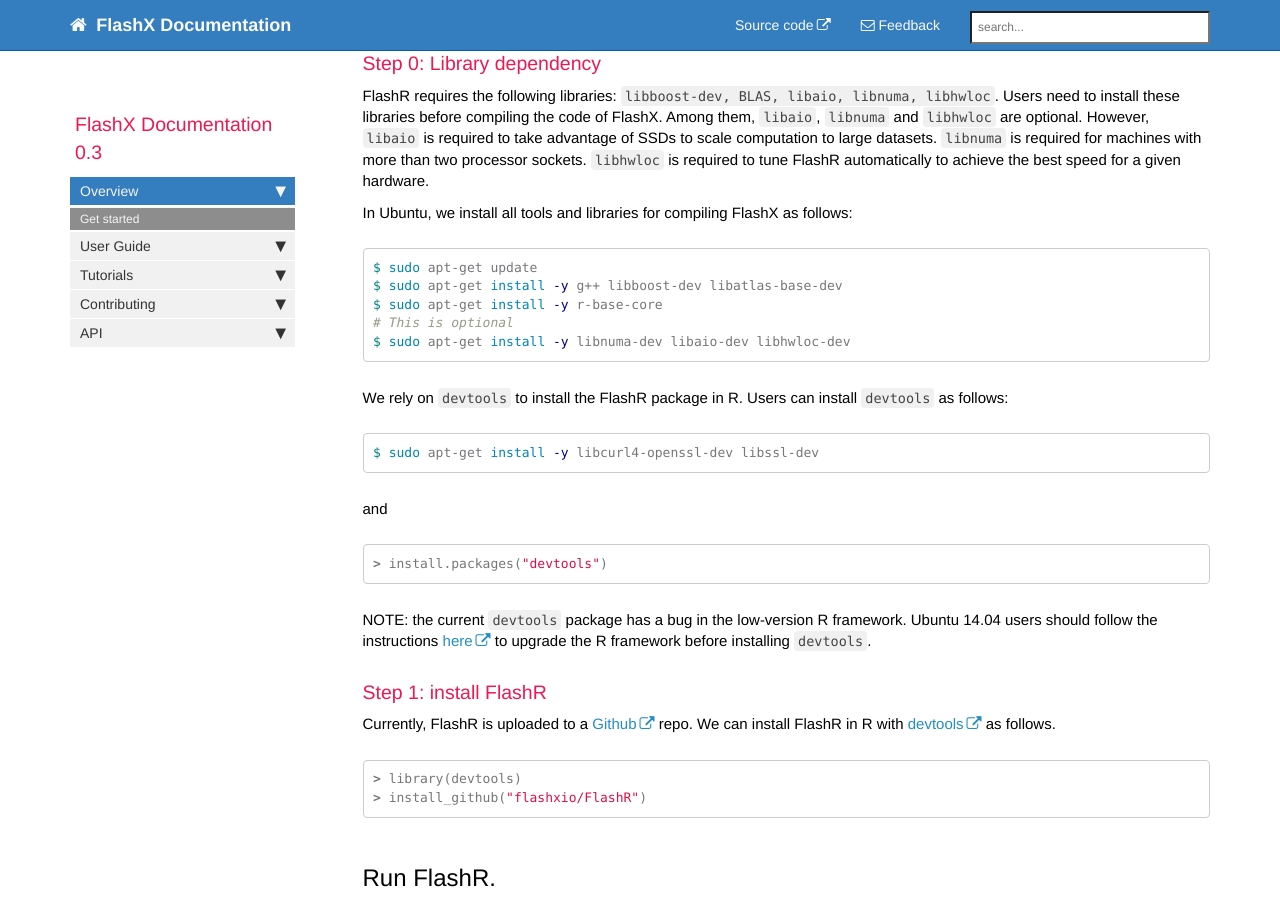
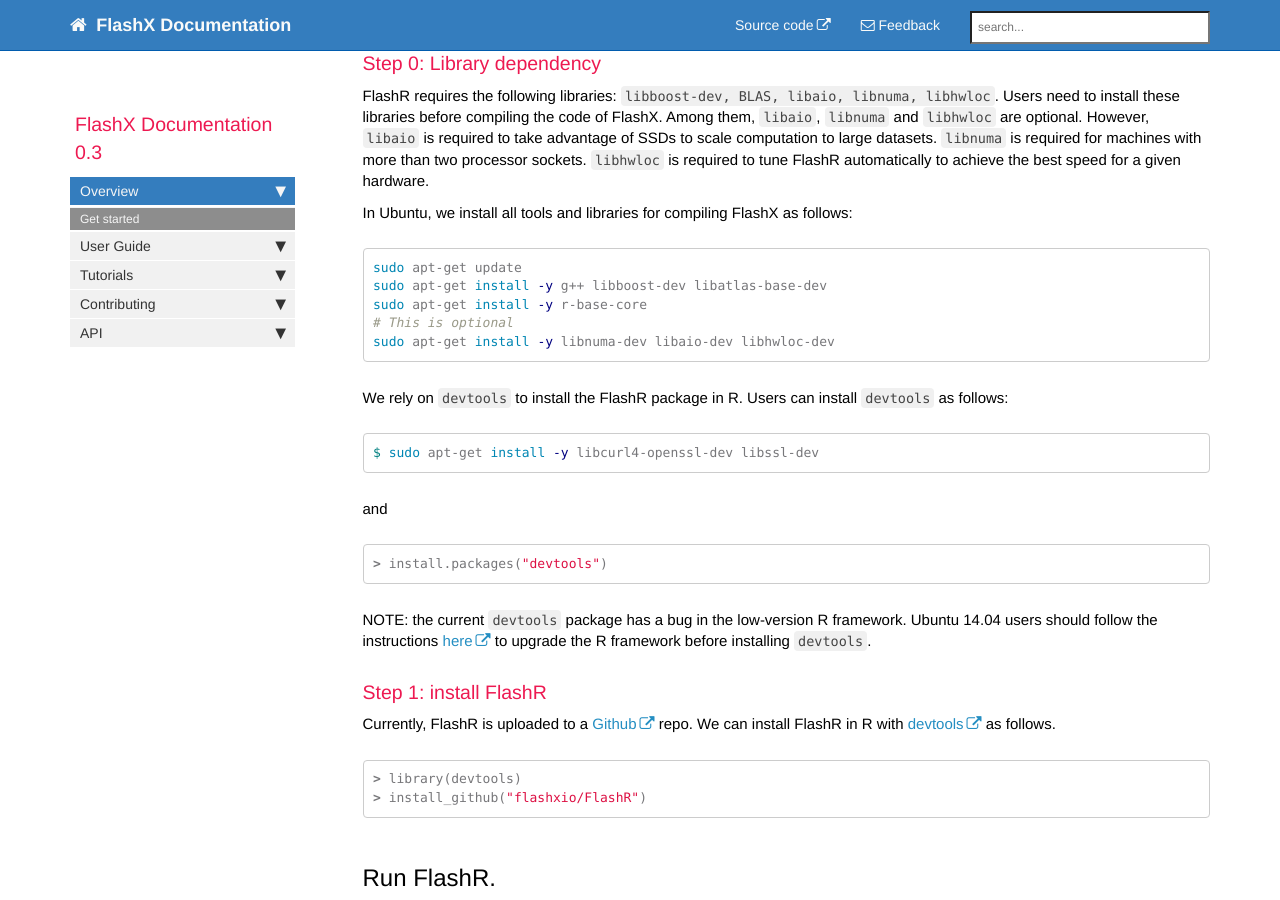
Before and after one commit to flashxio/FlashX-doc, a Jekyll site: the page built from pages/FlashX-Quick-Start-Guide.md, in a window 1280 px wide and 900 px high, scrolled down 507 px. Built offline with Jekyll 4.4.1, drawn with Linux system fonts in a browser that asks for light colours; nearby versions of some CDN libraries; comment, search, counter and statistics services are not loaded.

````diff
--- a/pages/FlashX-Quick-Start-Guide.md
+++ b/pages/FlashX-Quick-Start-Guide.md
@@ -26,11 +26,11 @@ hardware.
 In Ubuntu, we install all tools and libraries for compiling FlashX as follows:
 
 ```shell
-$ sudo apt-get update
-$ sudo apt-get install -y g++ libboost-dev libatlas-base-dev
-$ sudo apt-get install -y r-base-core
+sudo apt-get update
+sudo apt-get install -y g++ libboost-dev libatlas-base-dev
+sudo apt-get install -y r-base-core
 # This is optional
-$ sudo apt-get install -y libnuma-dev libaio-dev libhwloc-dev
+sudo apt-get install -y libnuma-dev libaio-dev libhwloc-dev
 ```
 
 We rely on `devtools` to install the FlashR package in R. Users can install
````
